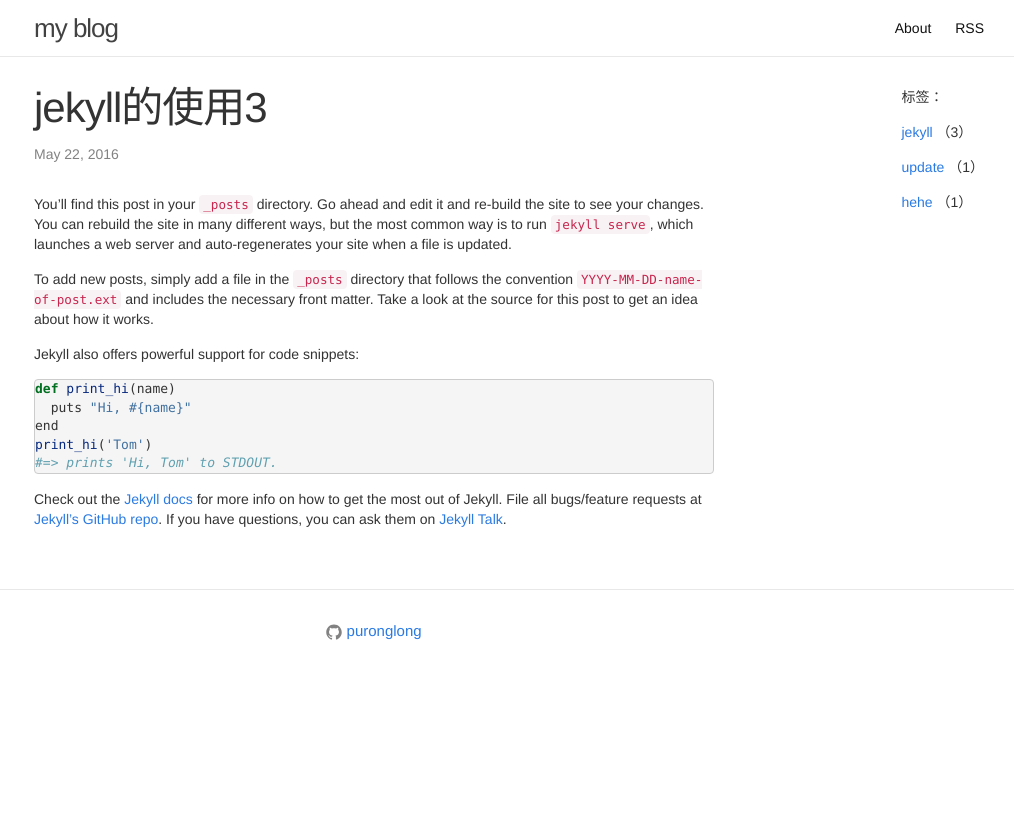
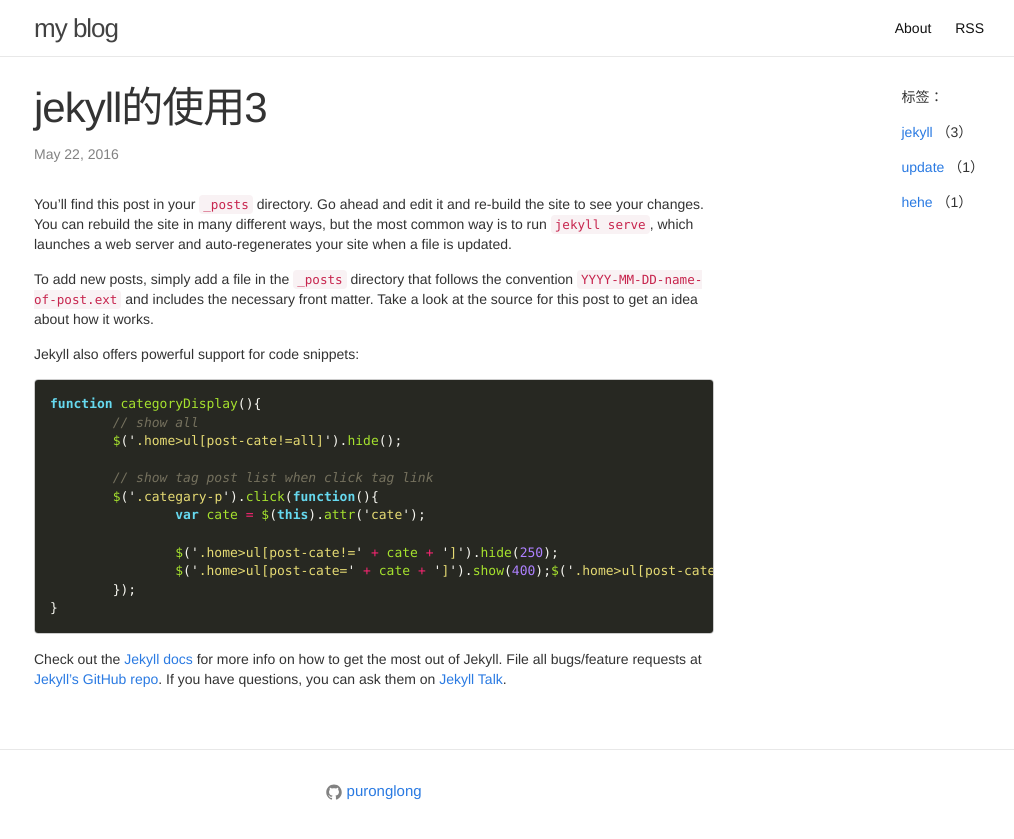
Before and after one commit to PuRonglong/jekyll-theme, a Jekyll site: the page built from _posts/2016-05-22-demo3.md, in a window 1280 px wide. Shown: the top 839 px of the page, without its empty margins (266-1280 px from the left). Built offline with Jekyll 4.4.1, drawn with Linux system fonts in a browser that asks for light colours.

Commit message:
change The code block quote

````diff
--- a/_posts/2016-05-22-demo3.md
+++ b/_posts/2016-05-22-demo3.md
@@ -12,13 +12,20 @@ To add new posts, simply add a file in the `_posts` directory that follows the c
 
 Jekyll also offers powerful support for code snippets:
 
-{% highlight python %}
-def print_hi(name)
-  puts "Hi, #{name}"
-end
-print_hi('Tom')
-#=> prints 'Hi, Tom' to STDOUT.
-{% endhighlight %}
+```js
+function categoryDisplay(){
+	// show all
+	$('.home>ul[post-cate!=all]').hide();
+
+	// show tag post list when click tag link
+	$('.categary-p').click(function(){
+		var cate = $(this).attr('cate');
+
+		$('.home>ul[post-cate!=' + cate + ']').hide(250);
+		$('.home>ul[post-cate=' + cate + ']').show(400);$('.home>ul[post-cate=' + cate + ']').show(400);$('.home>ul[post-cate=' + cate + ']').show(400);
+	});
+}
+```
 
 Check out the [Jekyll docs][jekyll-docs] for more info on how to get the most out of Jekyll. File all bugs/feature requests at [Jekyll’s GitHub repo][jekyll-gh]. If you have questions, you can ask them on [Jekyll Talk][jekyll-talk].
 
````
